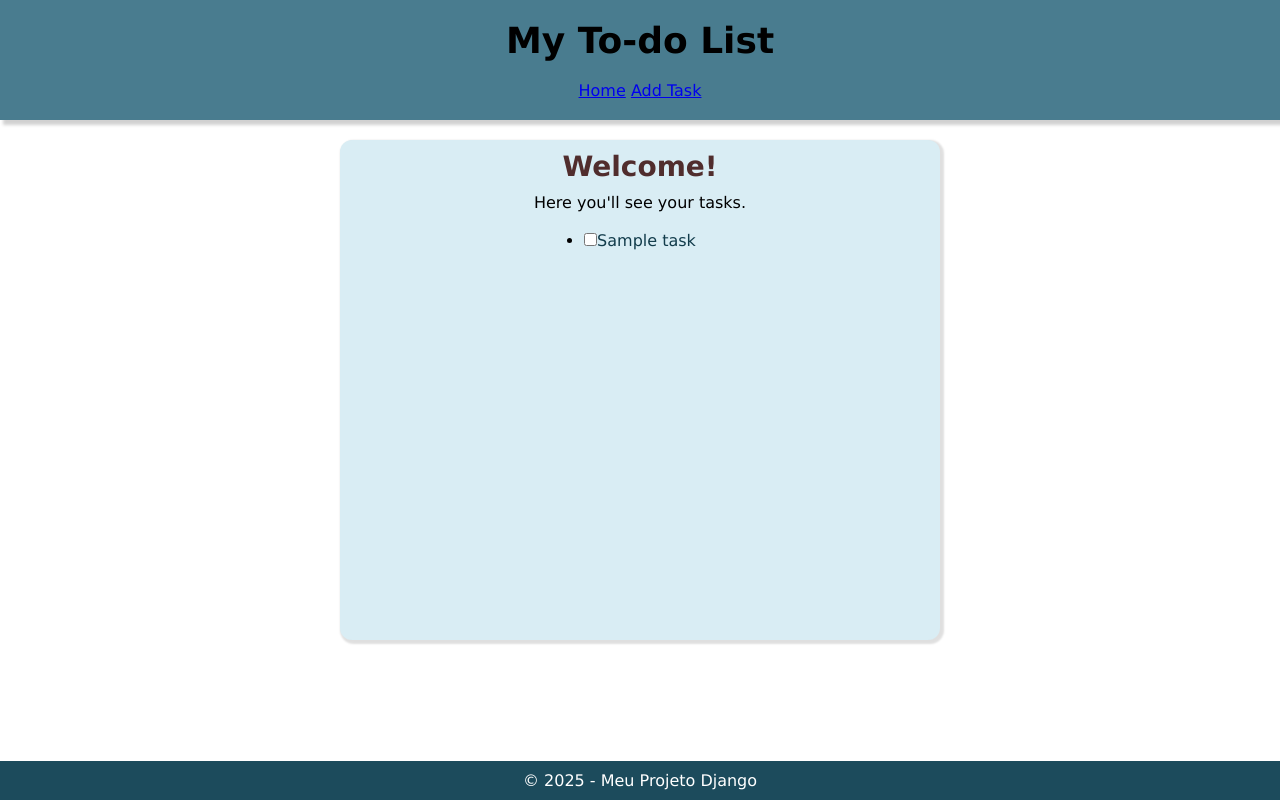
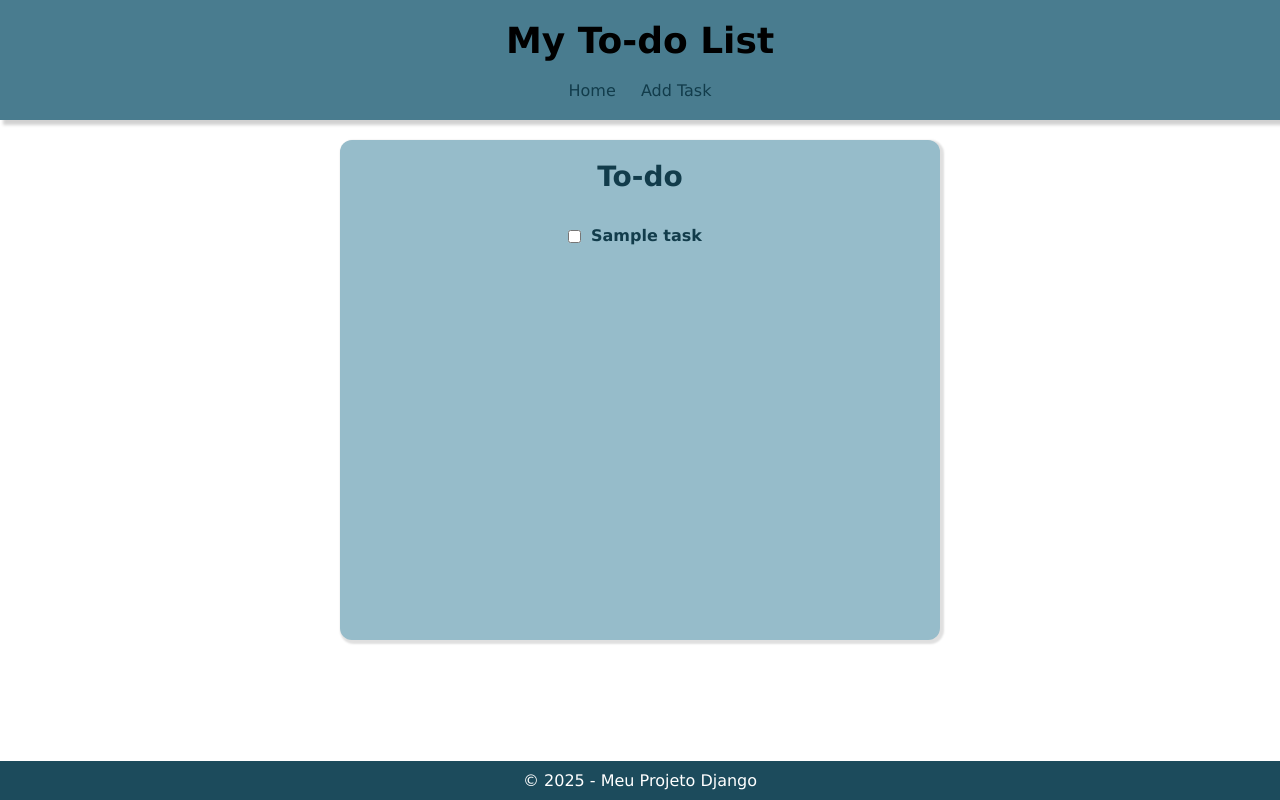
Before and after one commit to gok2001/to-do-list, a Django app: page / in a window 1280 px wide. Run offline with Django 5.2, Linux system fonts and the light colour scheme; tables that the repository leaves empty hold one stand-in row (values such as "Sample post").

Commit message:
Pequenos ajustes visuais

```diff
--- a/static/css/style.css
+++ b/static/css/style.css
@@ -39,14 +39,15 @@ nav {
 .menu-link {
     color: #123C4B;
     text-decoration: none;
+    margin: 10px;
 }
 
 .menu-link:hover {
-    color: #96BCCA;
+    color: #DAEEF5;
 }
 
 main {
-    background-color: #d9edf4;
+    background-color: #96BCCA;
     display: flex;
     align-items: center;
     flex-flow: column wrap;
@@ -59,8 +60,9 @@ main {
 
 h2 {
     font-size: 28px;
-    color: rgb(80, 45, 45);
+    color: #123C4B;
     padding: 10px;
+    margin: 10px;
 }
 
 form {
@@ -104,13 +106,21 @@ form button {
     cursor: pointer;
 }
 
+.task-list-item {
+    margin: 5px;
+    line-height: 1.0;
+    display: flex;
+    align-items: center;
+}
+
 .task-link {
     color: #123C4B;
     text-decoration: none;
+    padding: 10px;
 }
 
 .task-link:hover {
-    color: #96BCCA;
+    color: #DAEEF5;
 }
 
 footer {
--- a/tasks/views.py
+++ b/tasks/views.py
@@ -6,7 +6,7 @@ from .models import Task
 
 
 def index(request):
-    task_list = Task.objects.all()
+    task_list = Task.objects.all().order_by('-created_at')
     context = {'tasks': task_list}
 
     return render(request, 'tasks/index.html', context)
@@ -25,8 +25,6 @@ def add_task(request):
         if form.is_valid():
             form.save()
             return redirect('tasks:index')
-    # else:
-    #     form = forms.TaskForm()
 
     context = {
             'form': forms.TaskForm(),
--- a/templates/tasks/base.html
+++ b/templates/tasks/base.html
@@ -12,8 +12,8 @@
     <header>
         <h1>My To-do List</h1>
         <nav>
-            <a class="header-link" href="{% url "tasks:index" %}">Home</a>
-            <a class="header-link" href="{% url "tasks:add_task" %}">Add Task</a>
+            <a class="menu-link" href="{% url "tasks:index" %}">Home</a>
+            <a class="menu-link" href="{% url "tasks:add_task" %}">Add Task</a>
         </nav>
     </header>
 
--- a/templates/tasks/index.html
+++ b/templates/tasks/index.html
@@ -3,13 +3,18 @@
 {% block title %}Home - To-do List{% endblock title %}
 
 {% block content %}
-    <h2>Welcome!</h2>
-    <p>Here you'll see your tasks.</p>
-    <br>
+    <h2>To-do</h2>
 
     <ul>
-        {% for task in tasks %}
-            <li><input type="checkbox" name="checkbox" id="checkbox"><a class="task-link" href="#">{{ task.title }}</a></li>
-        {% endfor %}
+        {% if tasks %}
+            {% for task in tasks %}
+            <li class="task-list-item">
+                <input type="checkbox" name="checkbox" id="checkbox">
+                <a class="task-link" href="#"><strong>{{ task.title }}</strong></a>
+            </li>
+            {% endfor %}
+        {% else %}
+            <li>No tasks to do yet.</li>
+        {% endif %}
     </ul>
 {% endblock content %}
```
